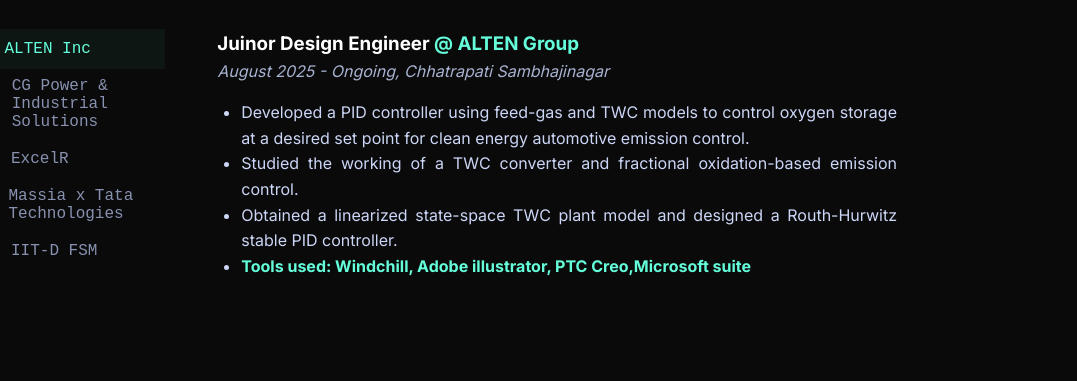
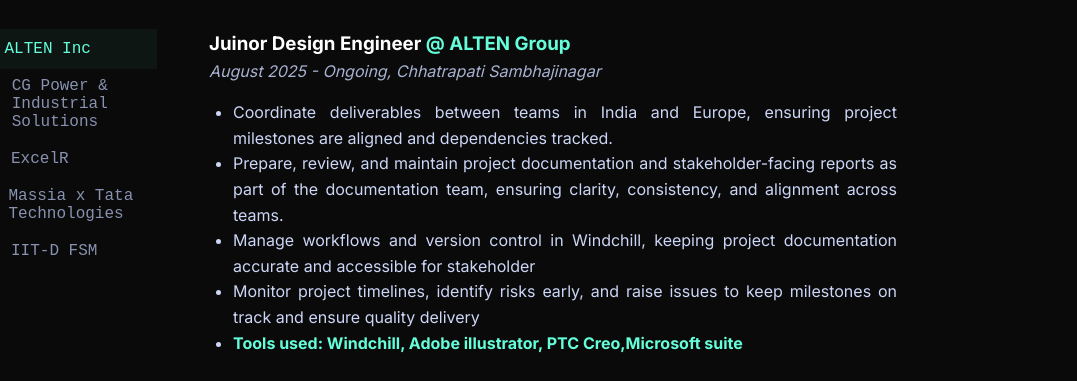
Before and after one commit to Rohit2350/Portfolio, a plain HTML site: page index.html in a window 1280 px wide. Shown: the part 1618-1999 px from the top of the page, 203-1280 px from the left. Drawn offline with Linux system fonts and the light colour scheme.

Commit message:
chnages to UI

```diff
--- a/index.html
+++ b/index.html
@@ -1179,9 +1179,10 @@
               <h3> Juinor Design Engineer <span class="green">@ ALTEN Group</span></h3>
               <p class="date">August 2025 - Ongoing, Chhatrapati Sambhajinagar</p>
               <ul>
-                <li>Developed a PID controller using feed-gas and TWC models to control oxygen storage at a desired set point for clean energy automotive emission control.</li>
-                <li>Studied the working of a TWC converter and fractional oxidation-based emission control.</li>
-                <li>Obtained a linearized state-space TWC plant model and designed a Routh-Hurwitz stable PID controller.</li>
+                <li>Coordinate deliverables between teams in India and Europe, ensuring project milestones are aligned and dependencies tracked.</li>
+                <li>Prepare, review, and maintain project documentation and stakeholder-facing reports as part of the documentation team, ensuring clarity, consistency, and alignment across teams.</li>
+                <li>Manage workflows and version control in Windchill, keeping project documentation accurate and accessible for stakeholder</li>
+                <li>Monitor project timelines, identify risks early, and raise issues to keep milestones on track and ensure quality delivery</li>
                 <li><strong><span class="green">Tools used: Windchill, Adobe illustrator, PTC Creo,Microsoft suite</span></strong> </li>
               </ul>
             </div>
@@ -1352,7 +1353,7 @@
     </a>
     <!-- Email -->
     <div class="email-right">
-    <a href="mailto:yourmail@example.com">yourmail@example.com</a>
+    <a href="mailto:rohitgadekar2350@gmail.com">rohitgadekar2350@gmail.com</a>
 </div>
 
     <!-- Footer -->
```
